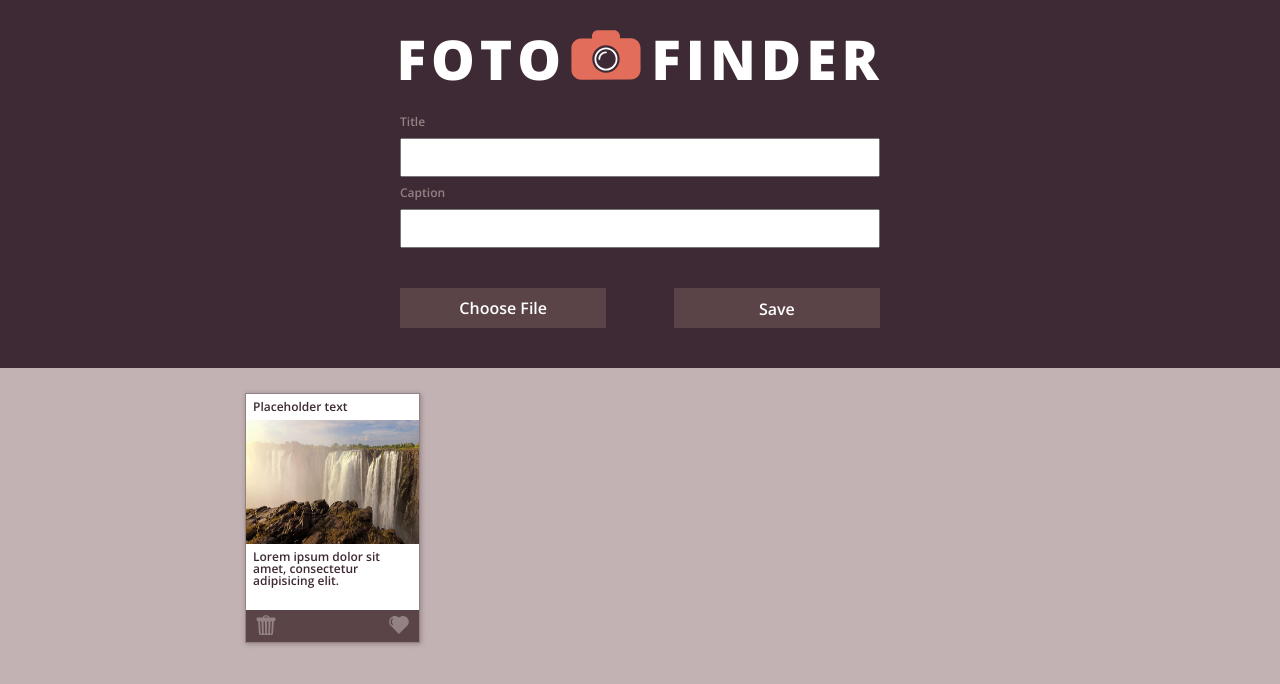
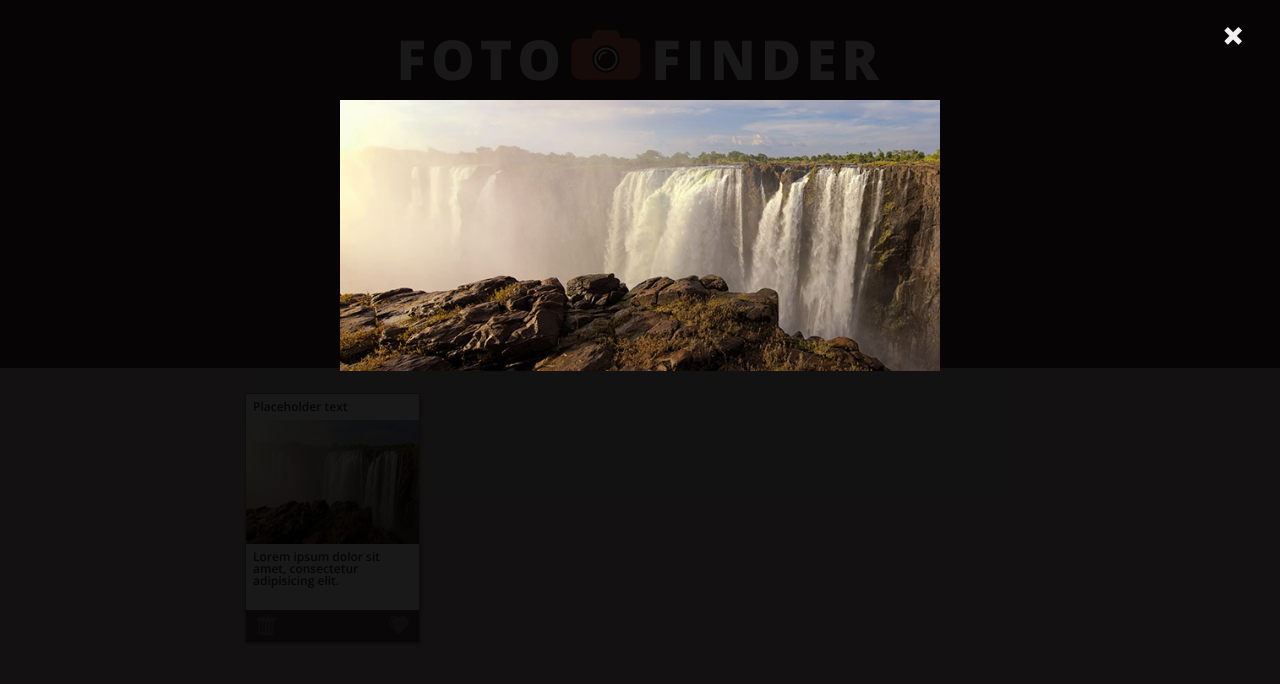
Before and after one commit to noetic97/foto-finder, a plain HTML site: page index.html in a window 1280 px wide. Both pictures are taken after a click on the picture 332 px from the left and 482 px from the top of the page. Drawn offline with nearby package versions, Linux system fonts and the light colour scheme.

Commit message:
add modal div and restrict file selection to images

```diff
--- a/index.html
+++ b/index.html
@@ -21,8 +21,8 @@
         <input type="text" class="text-field" id="foto-caption" name="foto-caption">
 
         <label for="file" class="header-button">Choose File</label>
-        <input type="file" name="file" id="file">
-        <button type="button" name="save" id="save" class="header-button">Save</button>
+        <input type="file" name="file" id="file" accept="image/*">
+        <button type="button" name="save" id="save" class="header-button" disabled>Add to Album</button>
       </div>
 
     </header>
@@ -38,6 +38,12 @@
         </div>
       </section>
     </main>
+    <!-- The Modal -->
+    <div id="myModal" class="modal">
+      <span class="close">&times;</span>
+      <img class="modal-content" id="img01">
+      <div id="caption"></div>
+    </div>
     <script src="script.js"></script>
   </body>
 </html>
```
